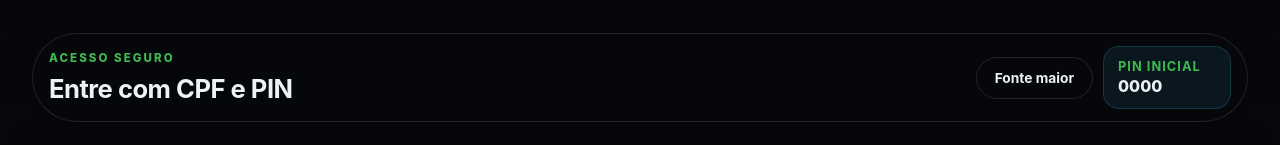
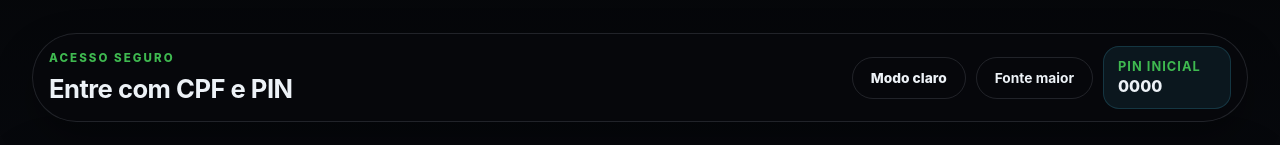
Before and after one commit to Garcez7R/transporter, a React (Vite) app: page / in a window 1280 px wide. Shown: the part 158-303 px from the top of the page. Built offline with nearby package versions, Linux system fonts and the light colour scheme.

Commit message:
fix: adicionar toggle de tema no login

```diff
--- a/src/App.tsx
+++ b/src/App.tsx
@@ -884,6 +884,13 @@ function App() {
               <h2>Entre com CPF e PIN</h2>
             </div>
             <div className="topbar-actions">
+              <button
+                className="cta ghost"
+                type="button"
+                onClick={() => setThemeMode((current) => (current === 'dark' ? 'light' : 'dark'))}
+              >
+                {themeMode === 'dark' ? 'Modo claro' : 'Modo escuro'}
+              </button>
               <button className="cta ghost font-toggle" type="button" onClick={() => setPatientFontLarge((prev) => !prev)}>
                 {patientFontLarge ? 'Fonte normal' : 'Fonte maior'}
               </button>
```
